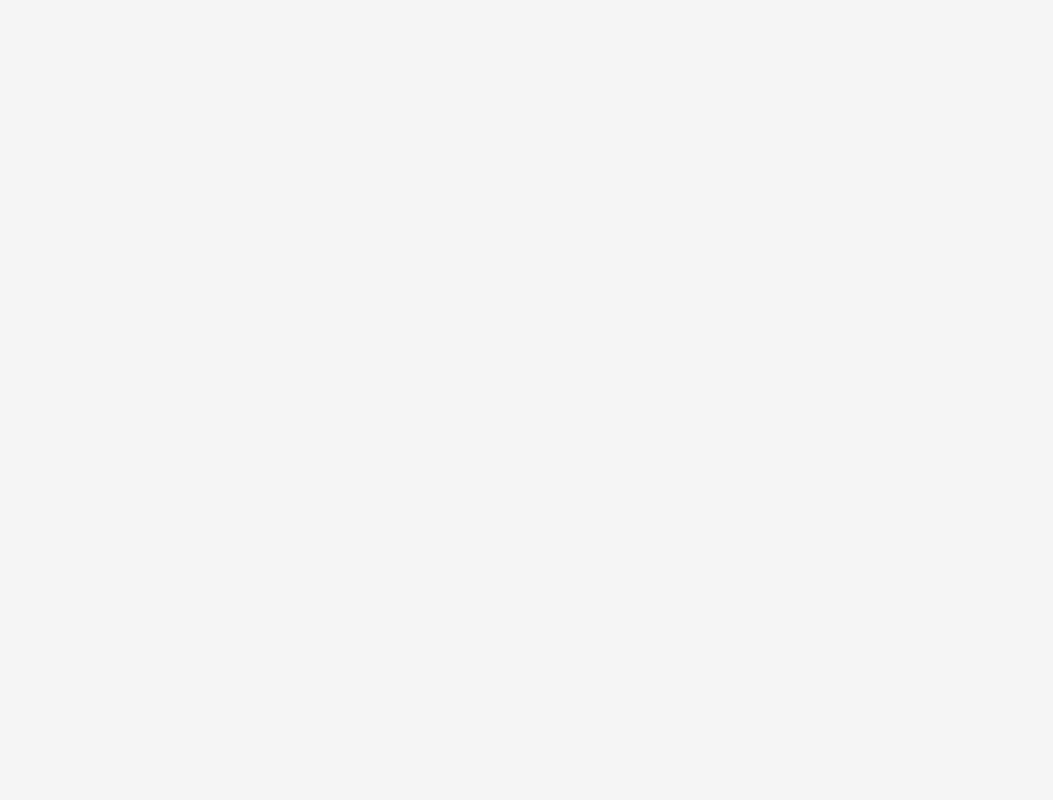
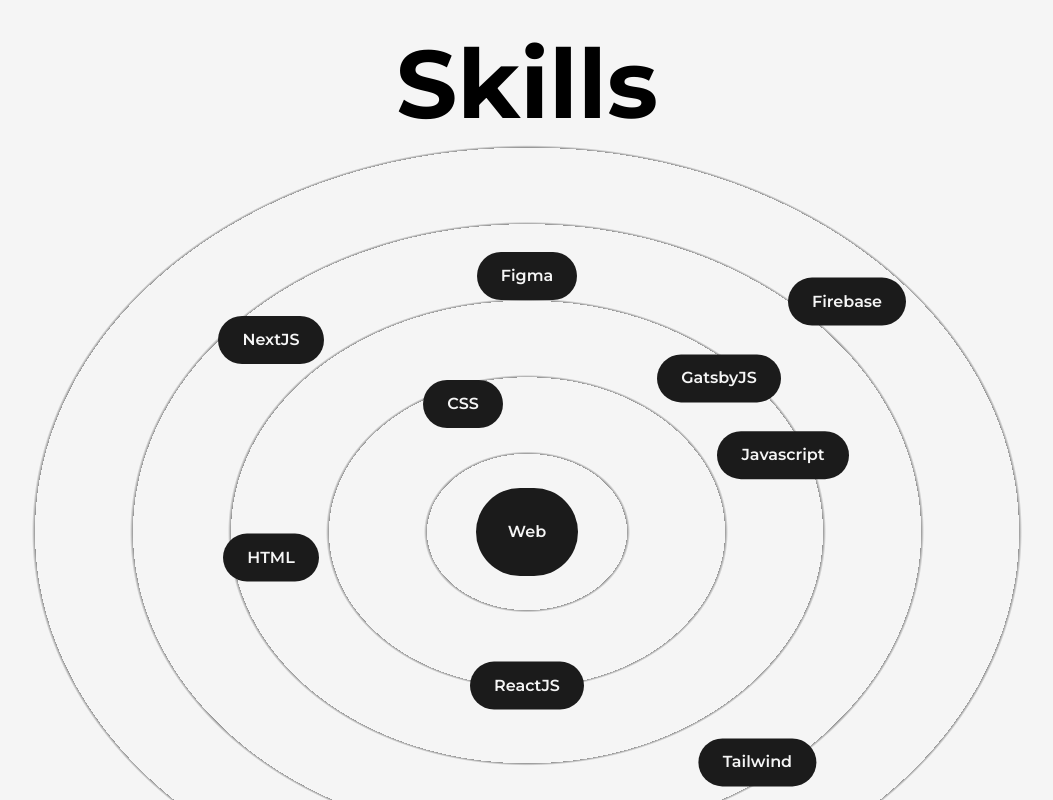
Before and after one commit to AntonioSantosBJPE/Portfolio-Antonio-Santos-Next, a Next.js app: page /about in a window 1280 px wide. Shown: the part 1120-1920 px from the top of the page, without its empty margins (113-1166 px from the left). Before the commit the page ends 1126 px from the top, so only its background shows below. Built offline with nearby package versions, Linux system fonts and the light colour scheme.

Commit message:
feat: create Skills component

```diff
--- a/src/app/about/page.tsx
+++ b/src/app/about/page.tsx
@@ -1,6 +1,7 @@
 import { AnimatedNumbers } from "@/components/AnimatedNumbers";
 import { AnimatedText } from "@/components/AnimatedText";
 import { LayoutDefault } from "@/components/LayoutDefault";
+import { Skills } from "@/components/Skills";
 import Image from "next/image";
 import profileImage from "../../../public/images/profile/developer-pic-2.jpg";
 
@@ -69,6 +70,7 @@
             </div>
           </div>
         </div>
+        <Skills />
       </LayoutDefault>
     </main>
   );
--- /dev/null
+++ b/src/components/Skills/Skill/index.tsx
@@ -0,0 +1,25 @@
+import { motion } from "framer-motion";
+interface IpropsSkill {
+  name: string;
+  x: string;
+  y: string;
+}
+export const Skill = ({ name, x, y }: IpropsSkill) => {
+  return (
+    <motion.div
+      className="flex items-center justify-center rounded-full font-semibold bg-dark text-light py-3 px-6 shadow-dark cursor-pointer absolute"
+      whileHover={{
+        scale: 1.05,
+      }}
+      initial={{
+        x: 0,
+        y: 0,
+      }}
+      whileInView={{ x: x, y: y }}
+      transition={{ duration: 1.5 }}
+      viewport={{ once: true }}
+    >
+      {name}
+    </motion.div>
+  );
+};
--- /dev/null
+++ b/src/components/Skills/index.tsx
@@ -0,0 +1,33 @@
+"use client";
+import { motion } from "framer-motion";
+import { Skill } from "./Skill";
+interface IpropsSkills {}
+
+export const Skills = ({}: IpropsSkills) => {
+  return (
+    <>
+      <h2 className="font-bold text-8xl mt-64 2-full text-center">Skills</h2>
+
+      <div className="w-full h-screen relative flex items-center justify-center rounded-full bg-circularLight">
+        <motion.div
+          className="flex items-center justify-center rounded-full font-semibold bg-dark text-light p-8 shadow-dark cursor-pointer"
+          whileHover={{
+            scale: 1.05,
+          }}
+        >
+          Web
+        </motion.div>
+        <Skill name="HTML" x="-20vw" y="2vw" />
+        <Skill name="CSS" x="-5vw" y="-10vw" />
+        <Skill name="Javascript" x="20vw" y="-6vw" />
+        <Skill name="ReactJS" x="0vw" y="12vw" />
+        <Skill name="NextJS" x="-20vw" y="-15vw" />
+        <Skill name="GatsbyJS" x="15vw" y="-12vw" />
+        <Skill name="Web Design" x="-20vw" y="25vw" />
+        <Skill name="Figma" x="0vw" y="-20vw" />
+        <Skill name="Firebase" x="25vw" y="-18vw" />
+        <Skill name="Tailwind" x="18vw" y="18vw" />
+      </div>
+    </>
+  );
+};
--- a/tailwind.config.js
+++ b/tailwind.config.js
@@ -19,6 +19,10 @@
       animation: {
         "spin-slow": "spin 8s linear infinite",
       },
+      backgroundImage: {
+        circularLight:
+          "repeating-radial-gradient(rgba(0,0,0,0.4) 2px,#f5f5f5 5px,#f5f5f5 100px);",
+      },
     },
   },
   plugins: [],
```
